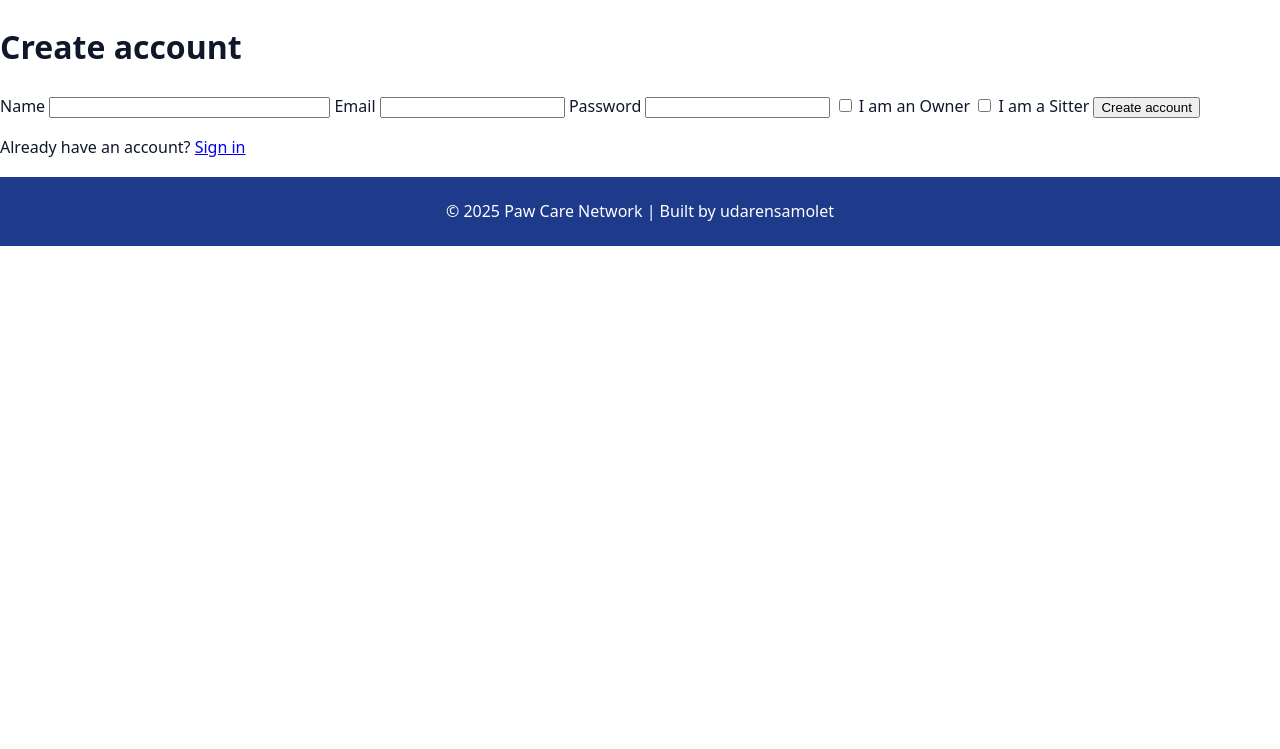
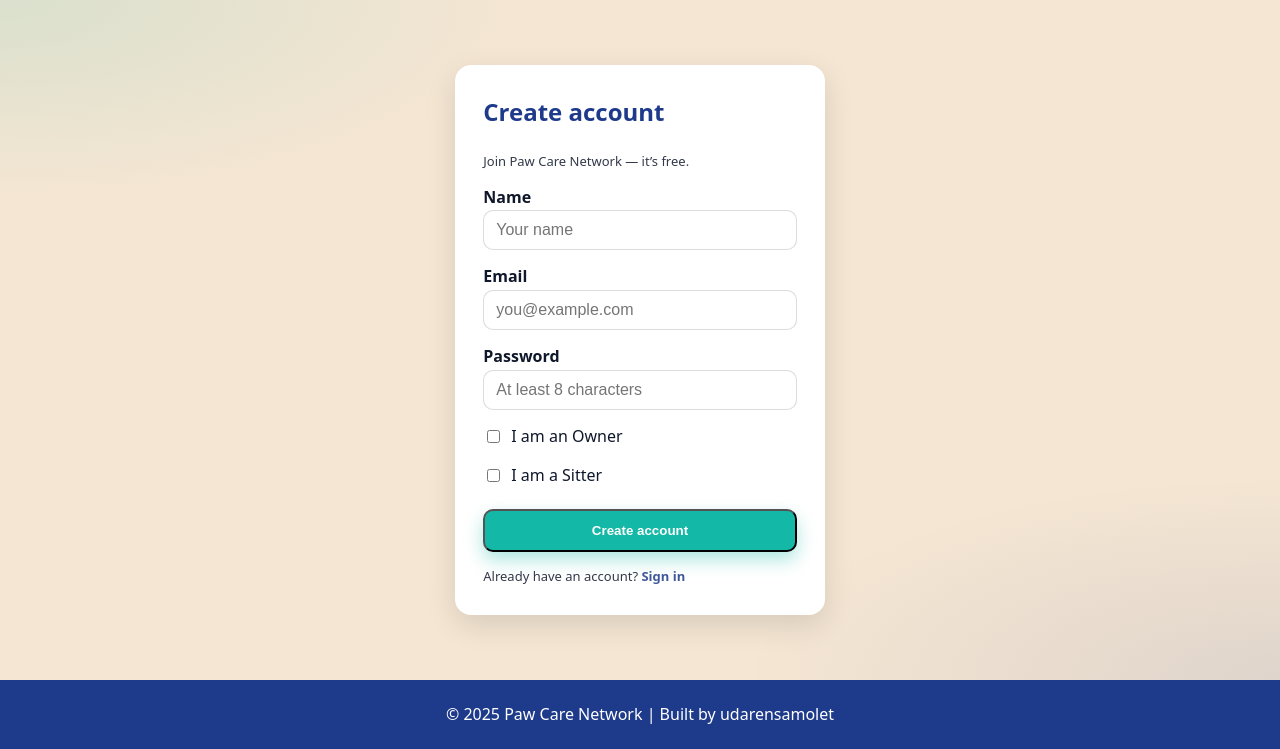
Before and after one commit to udarensamolet/paw-care-network, a Flask app: page /auth/register in a window 1280 px wide. Shown: the part 54-803 px from the top of the page. Before the commit the page ends 300 px from the top, so only its background shows below. Run offline with Flask 3, Linux system fonts and the light colour scheme.

Commit message:
refactor Login and Register templates

```diff
--- a/app/static/css/main.css
+++ b/app/static/css/main.css
@@ -23,7 +23,6 @@ body {
     line-height: 1.6;
 }
 
-/* Navbar */
 .nav {
     display: flex;
     align-items: center;
@@ -52,7 +51,6 @@ body {
     color: var(--turquoise)
 }
 
-/* Hero */
 .hero {
     min-height: calc(100vh - 60px);
     display: grid;
@@ -83,7 +81,6 @@ body {
     margin: 16px;
     box-shadow: 0 10px 30px rgba(0, 0, 0, .25);
     color: #fff;
-    /* четим текст върху тъмен фон */
 }
 
 .hero h1 {
@@ -121,3 +118,105 @@ body {
     color: var(--white);
     background: var(--blue);
 }
+
+.card {
+    background: #fff;
+    border-radius: 16px;
+    padding: 28px;
+    box-shadow: 0 10px 30px rgba(0, 0, 0, .12);
+    max-width: 520px;
+    margin: 24px auto;
+}
+
+.page-auth {
+    min-height: calc(100vh - 120px);
+    display: grid;
+    place-items: center;
+    background:
+        radial-gradient(70% 50% at 0% 0%, rgba(20, 184, 166, .12), transparent 60%),
+        radial-gradient(70% 50% at 100% 100%, rgba(30, 58, 138, .10), transparent 60%),
+        var(--beige);
+    padding: 20px;
+}
+
+.form-stack {
+    display: grid;
+    gap: 14px;
+}
+
+.label {
+    font-weight: 700;
+    color: var(--dark-navy)
+}
+
+.input,
+.textarea,
+.select {
+    width: 100%;
+    border: 1px solid rgba(15, 23, 42, .15);
+    border-radius: 10px;
+    padding: 10px 12px;
+    font-size: 16px;
+    background: #fff;
+    outline: none;
+}
+
+.input:focus,
+.textarea:focus,
+.select:focus {
+    border-color: var(--turquoise);
+    box-shadow: 0 0 0 3px rgba(20, 184, 166, .2);
+}
+
+.checkbox-line {
+    display: flex;
+    align-items: center;
+    gap: 8px
+}
+
+.actions {
+    display: flex;
+    gap: 10px;
+    align-items: center;
+    margin-top: 6px
+}
+
+.link {
+    color: var(--blue);
+    text-decoration: none;
+    font-weight: 700
+}
+
+.link:hover {
+    color: var(--turquoise)
+}
+
+.error {
+    color: #b00020;
+    font-size: 13px
+}
+
+.help {
+    opacity: .85;
+    font-size: 13px
+}
+
+.btn-full {
+    width: 100%;
+    text-align: center
+}
+
+.flash-wrap {
+    max-width: 520px;
+    margin: 12px auto;
+    padding: 0 8px
+}
+
+.flash {
+    background: #fff;
+    border-left: 4px solid var(--turquoise);
+    padding: 10px 12px;
+    border-radius: 8px;
+    box-shadow: 0 2px 8px rgba(0, 0, 0, .06);
+    margin-bottom: 8px;
+}
--- a/app/templates/_layout.html
+++ b/app/templates/_layout.html
@@ -1,11 +1,13 @@
 <!doctype html>
 <html lang="en">
+
 <head>
     <meta charset="utf-8">
     <title>Paw Care Network</title>
     <meta name="viewport" content="width=device-width, initial-scale=1">
     <link rel="stylesheet" href="{{ url_for('static', filename='css/main.css') }}">
 </head>
+
 <body>
     <header class="nav">
         <div class="brand">🐾 Paw Care Network</div>
@@ -17,9 +19,9 @@
 
     {% with messages = get_flashed_messages(with_categories=true) %}
     {% if messages %}
-      <div style="max-width:960px;margin:14px auto;padding:0 12px">
+    <div class="flash-wrap">
         {% for category, msg in messages %}
-          <div class="subtle">{{ msg }}</div>
+        <div class="flash">{{ msg }}</div>
         {% endfor %}
     </div>
     {% endif %}
@@ -31,4 +33,5 @@
         © {{ 2025 }} Paw Care Network | Built by udarensamolet
     </footer>
 </body>
+
 </html>
--- a/app/templates/register.html
+++ b/app/templates/register.html
@@ -1,14 +1,42 @@
 {% extends "_layout.html" %}
 {% block content %}
-<h1>Create account</h1>
-<form method="post" novalidate>
-  {{ form.csrf_token }}
-  <label>Name {{ form.name(size=32) }}</label>
-  <label>Email {{ form.email(type="email") }}</label>
-  <label>Password {{ form.password(type="password") }}</label>
-  <label>{{ form.is_owner() }} I am an Owner</label>
-  <label>{{ form.is_sitter() }} I am a Sitter</label>
-  <button type="submit">{{ form.submit.label.text }}</button>
-</form>
-<p>Already have an account? <a href="{{ url_for('auth.login') }}">Sign in</a></p>
+<section class="page-auth">
+  <div class="card">
+    <h1 style="margin-top:0;color:var(--blue)">Create account</h1>
+    <p class="help">Join Paw Care Network — it’s free.</p>
+    <form method="post" novalidate class="form-stack">
+      {{ form.csrf_token }}
+
+      <label class="label">Name
+        {{ form.name(class_="input", placeholder="Your name") }}
+      </label>
+      {% for e in form.name.errors %}<div class="error">{{ e }}</div>{% endfor %}
+
+      <label class="label">Email
+        {{ form.email(type="email", class_="input", placeholder="you@example.com") }}
+      </label>
+      {% for e in form.email.errors %}<div class="error">{{ e }}</div>{% endfor %}
+
+      <label class="label">Password
+        {{ form.password(type="password", class_="input", placeholder="At least 8 characters") }}
+      </label>
+      {% for e in form.password.errors %}<div class="error">{{ e }}</div>{% endfor %}
+
+      <div class="checkbox-line">
+        {{ form.is_owner() }} <span>I am an Owner</span>
+      </div>
+      <div class="checkbox-line">
+        {{ form.is_sitter() }} <span>I am a Sitter</span>
+      </div>
+
+      <div class="actions">
+        <button class="btn btn-full" type="submit">{{ form.submit.label.text }}</button>
+      </div>
+
+      <div class="help">Already have an account?
+        <a class="link" href="{{ url_for('auth.login') }}">Sign in</a>
+      </div>
+    </form>
+  </div>
+</section>
 {% endblock %}
```
Also changed, not shown: app/templates/login.html (+26 -8 lines). Lines whose indentation alone changed are shown as unchanged.
